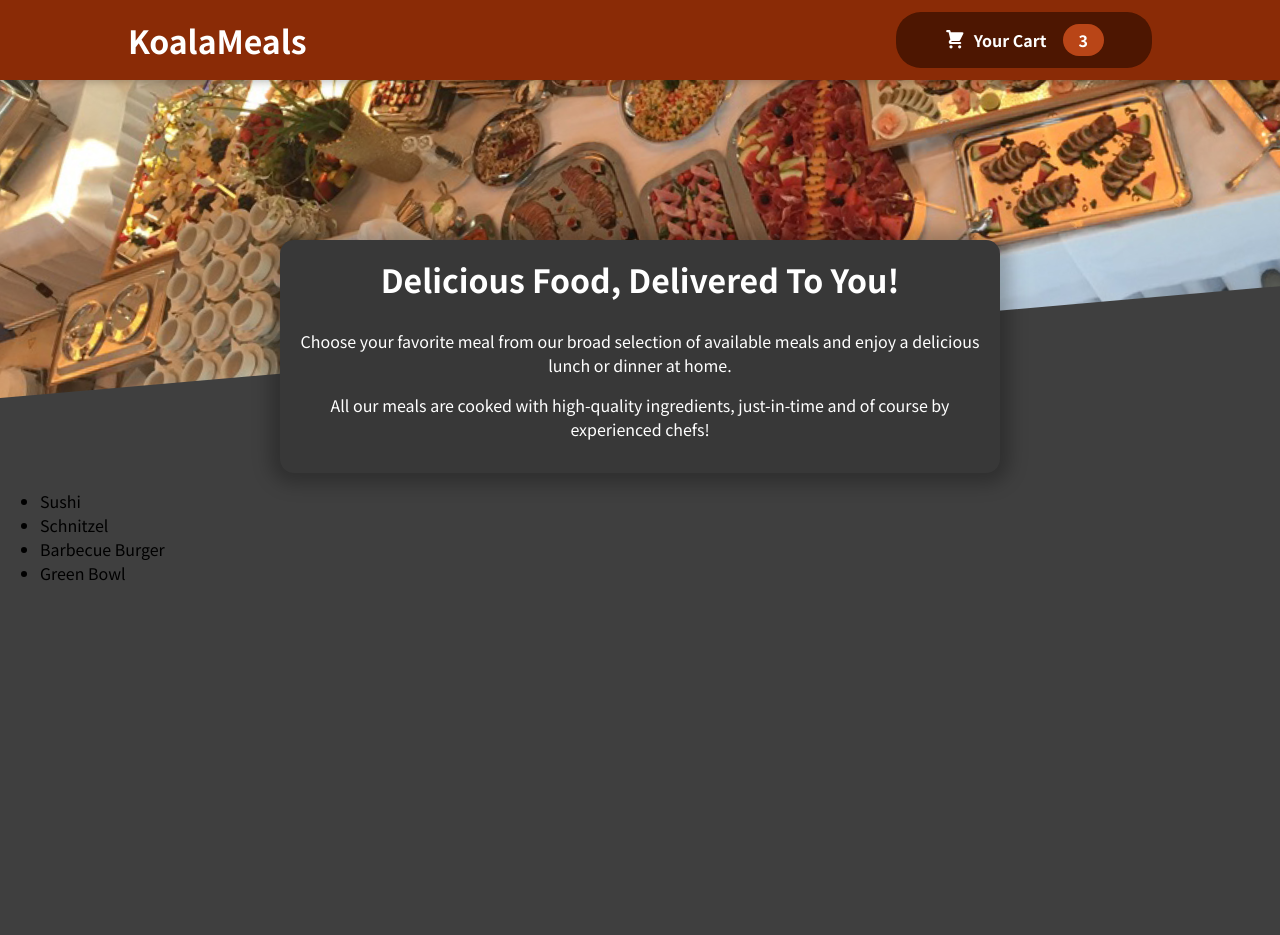
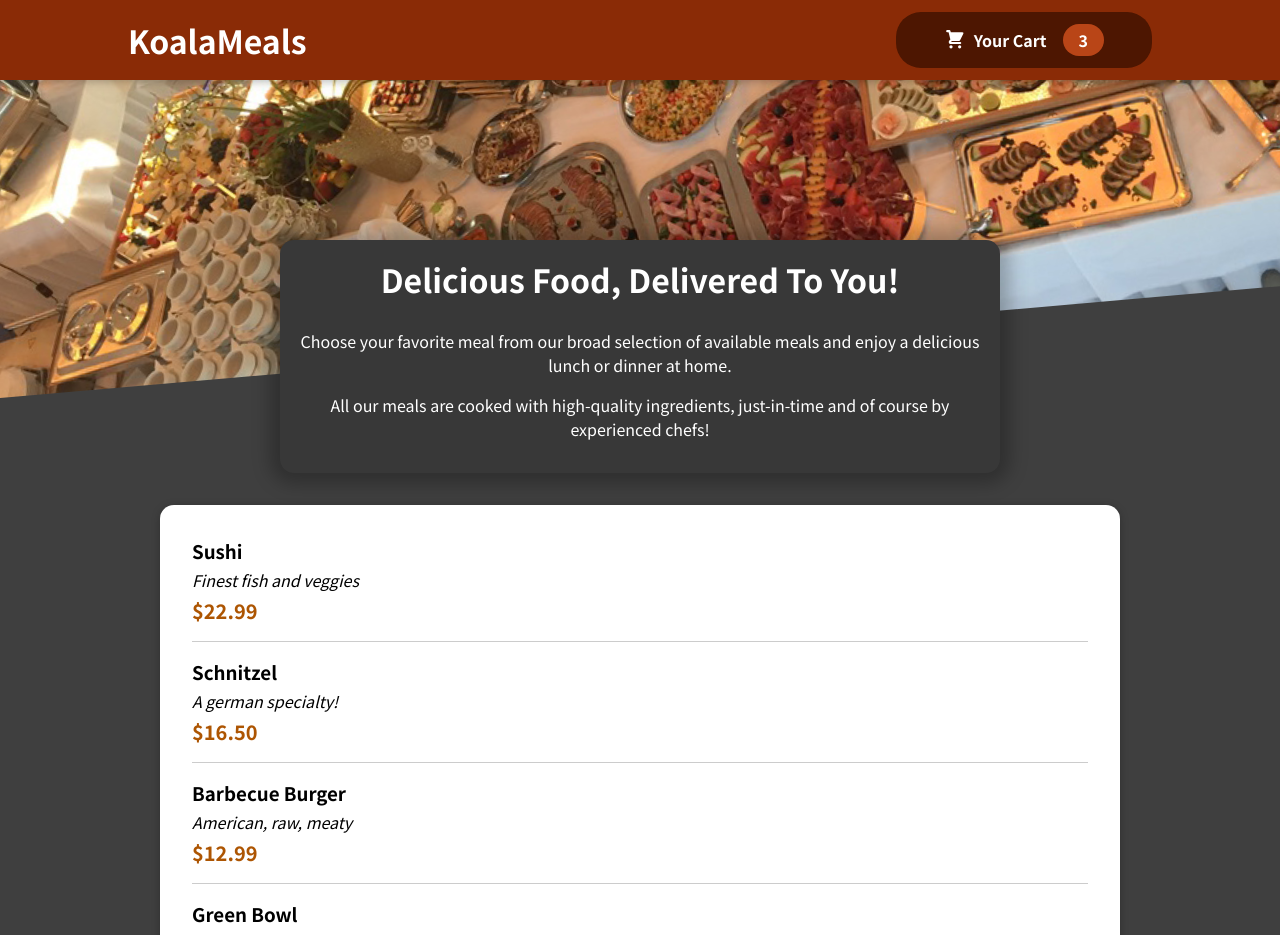
Before and after one commit to isyoo1213/OrderApp, a React (Create React App) app in the folder OrderApp/: page / in a window 1280 px wide. Shown: the top 935 px of the page. Before the commit the page ends 800 px from the top, so only its background shows below. Built offline with nearby package versions, Linux system fonts and the light colour scheme.

Commit message:
feat: Add Card and MealItem-Component for individual item

```diff
--- a/OrderApp/src/conponents/Meals/AvailableMeals.js
+++ b/OrderApp/src/conponents/Meals/AvailableMeals.js
@@ -1,39 +1,50 @@
-import styles from './AvailableMeals.module.css';
+import styles from "./AvailableMeals.module.css";
+import Card from "../UI/Card";
+import MealItem from "./MealItem/MealItem";
 
 const DUMMY_MEALS = [
   {
-    id: 'm1',
-    name: 'Sushi',
-    description: 'Finest fish and veggies',
+    id: "m1",
+    name: "Sushi",
+    description: "Finest fish and veggies",
     price: 22.99,
   },
   {
-    id: 'm2',
-    name: 'Schnitzel',
-    description: 'A german specialty!',
+    id: "m2",
+    name: "Schnitzel",
+    description: "A german specialty!",
     price: 16.5,
   },
   {
-    id: 'm3',
-    name: 'Barbecue Burger',
-    description: 'American, raw, meaty',
+    id: "m3",
+    name: "Barbecue Burger",
+    description: "American, raw, meaty",
     price: 12.99,
   },
   {
-    id: 'm4',
-    name: 'Green Bowl',
-    description: 'Healthy...and green...',
+    id: "m4",
+    name: "Green Bowl",
+    description: "Healthy...and green...",
     price: 18.99,
   },
 ];
 
 const AvailableMeals = () => {
-  const mealsList = DUMMY_MEALS.map(meals => <li>{meals.name}</li>);
-  return <section>
-    <ul>
-      {mealsList}
-    </ul>
-  </section>
-}
+  const mealsList = DUMMY_MEALS.map((meal) => (
+    <MealItem
+      key={meal.id}
+      name={meal.name}
+      description={meal.description}
+      price={meal.price}
+    />
+  ));
+  return (
+    <section className={styles.meals}>
+      <Card>
+        <ul className={styles["meals-ul"]}>{mealsList}</ul>
+      </Card>
+    </section>
+  );
+};
 
 export default AvailableMeals;
--- /dev/null
+++ b/OrderApp/src/conponents/Meals/MealItem/MealItem.js
@@ -0,0 +1,17 @@
+import styles from "./MealItem.module.css";
+
+const MealItem = (props) => {
+  const price = `$${props.price.toFixed(2)}`;
+  return (
+    <li className={styles.meal}>
+      <div>
+        <h3>{props.name}</h3>
+        <div className={styles.description}>{props.description}</div>
+        <div className={styles.price}>{price}</div>
+      </div>
+      <div></div>
+    </li>
+  );
+};
+
+export default MealItem;
--- /dev/null
+++ b/OrderApp/src/conponents/Meals/MealItem/MealItem.module.css
@@ -0,0 +1,22 @@
+.meal {
+  display: flex;
+  justify-content: space-between;
+  margin: 1rem;
+  padding-bottom: 1rem;
+  border-bottom: 1px solid #ccc;
+}
+
+.meal h3 {
+  margin: 0 0 0.25rem 0;
+}
+
+.description {
+  font-style: italic;
+}
+
+.price {
+  margin-top: 0.25rem;
+  font-weight: bold;
+  color: #ad5502;
+  font-size: 1.25rem;
+}
--- /dev/null
+++ b/OrderApp/src/conponents/UI/Card.js
@@ -0,0 +1,7 @@
+import styles from "./Card.module.css";
+
+const Card = (props) => {
+  return <div className={styles.card}>{props.children}</div>;
+};
+
+export default Card;
--- /dev/null
+++ b/OrderApp/src/conponents/UI/Card.module.css
@@ -0,0 +1,6 @@
+.card {
+  padding: 1rem;
+  box-shadow: 0 2px 8px rgba(0, 0, 0, 0.25);
+  border-radius: 14px;
+  background-color: white;
+}
```
Also changed, not shown: OrderApp/src/conponents/Meals/MealItem/MealItemForm.js (added), 1 other file (tests, documents, lock files or other folders).
